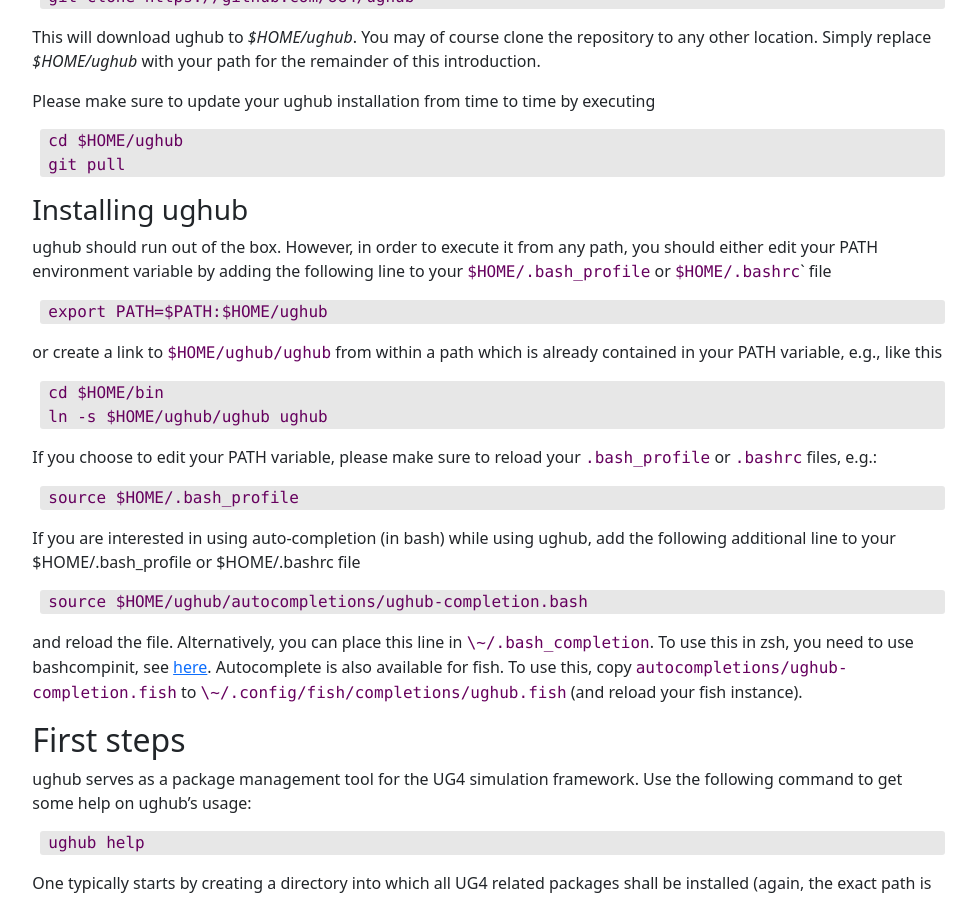
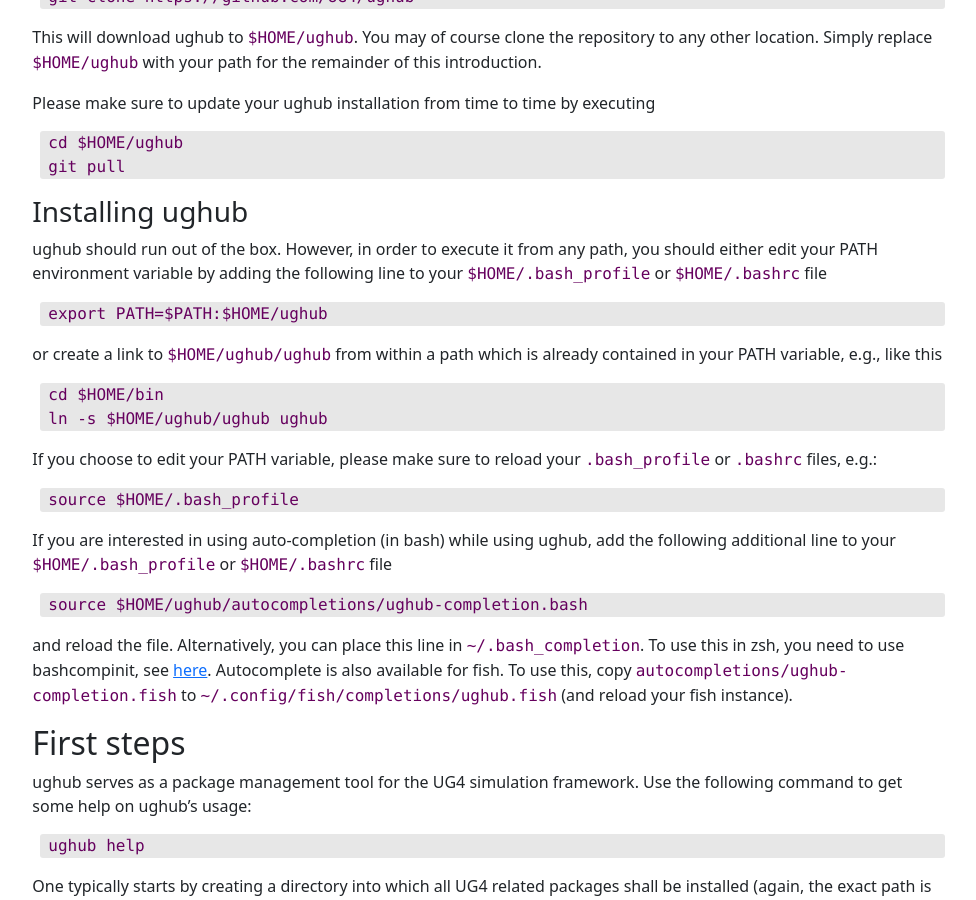
Before and after one commit to Nordegraf/UG4Webpage, a Jekyll site: the page built from _pages/setup.markdown, in a window 1280 px wide and 900 px high, scrolled down 964 px. Shown: the whole window, without its empty margins (245-1221 px from the left). Built offline with Jekyll 4.4.1, drawn with Linux system fonts in a browser that asks for light colours.

Commit message:
fixed typos

```diff
--- a/_includes/setup_linux.md
+++ b/_includes/setup_linux.md
@@ -30,7 +30,7 @@ Please clone the GitHub repository, e.g. by executing the following commands:
     cd $HOME
     git clone https://github.com/UG4/ughub
 
-This will download ughub to _$HOME/ughub_. You may of course clone the repository to any other location. Simply replace _$HOME/ughub_ with your path for the remainder of this introduction.
+This will download ughub to `$HOME/ughub`. You may of course clone the repository to any other location. Simply replace `$HOME/ughub` with your path for the remainder of this introduction.
 
 Please make sure to update your ughub installation from time to time by executing
 
@@ -38,7 +38,7 @@ Please make sure to update your ughub installation from time to time by executin
     git pull
 
 ### Installing ughub
-ughub should run out of the box. However, in order to execute it from any path, you should either edit your PATH environment variable by adding the following line to your `$HOME/.bash_profile` or `$HOME/.bashrc`` file
+ughub should run out of the box. However, in order to execute it from any path, you should either edit your PATH environment variable by adding the following line to your `$HOME/.bash_profile` or `$HOME/.bashrc` file
 
     export PATH=$PATH:$HOME/ughub
 
@@ -51,10 +51,10 @@ If you choose to edit your PATH variable, please make sure to reload your `.bash
 
     source $HOME/.bash_profile
 
-If you are interested in using auto-completion (in bash) while using ughub, add the following additional line to your $HOME/.bash_profile or $HOME/.bashrc file
+If you are interested in using auto-completion (in bash) while using ughub, add the following additional line to your `$HOME/.bash_profile` or `$HOME/.bashrc` file
 
     source $HOME/ughub/autocompletions/ughub-completion.bash
 
-and reload the file. Alternatively, you can place this line in `\~/.bash_completion`.
+and reload the file. Alternatively, you can place this line in `~/.bash_completion`.
 To use this in zsh, you need to use bashcompinit, see [here](https://stackoverflow.com/a/8492043).
-Autocomplete is also available for fish. To use this, copy `autocompletions/ughub-completion.fish` to `\~/.config/fish/completions/ughub.fish` (and reload your fish instance).
+Autocomplete is also available for fish. To use this, copy `autocompletions/ughub-completion.fish` to `~/.config/fish/completions/ughub.fish` (and reload your fish instance).
```
